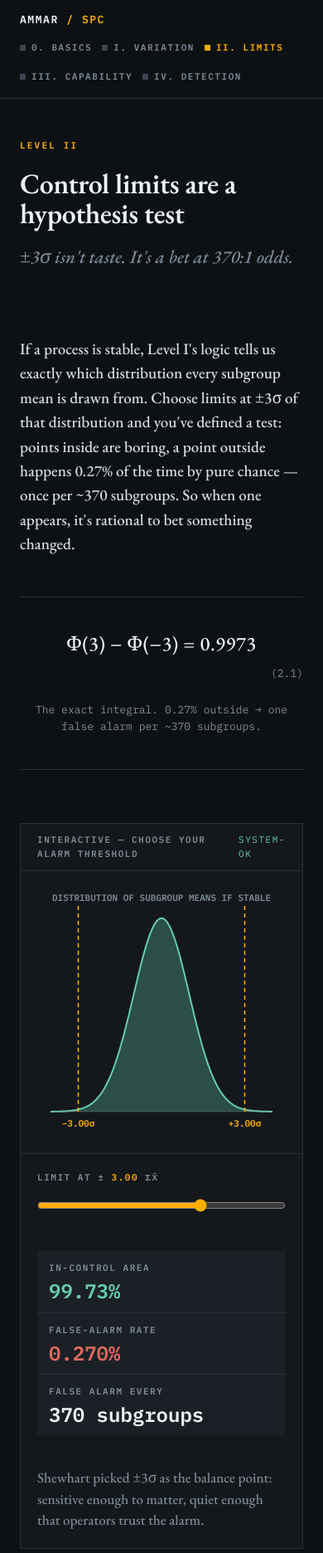
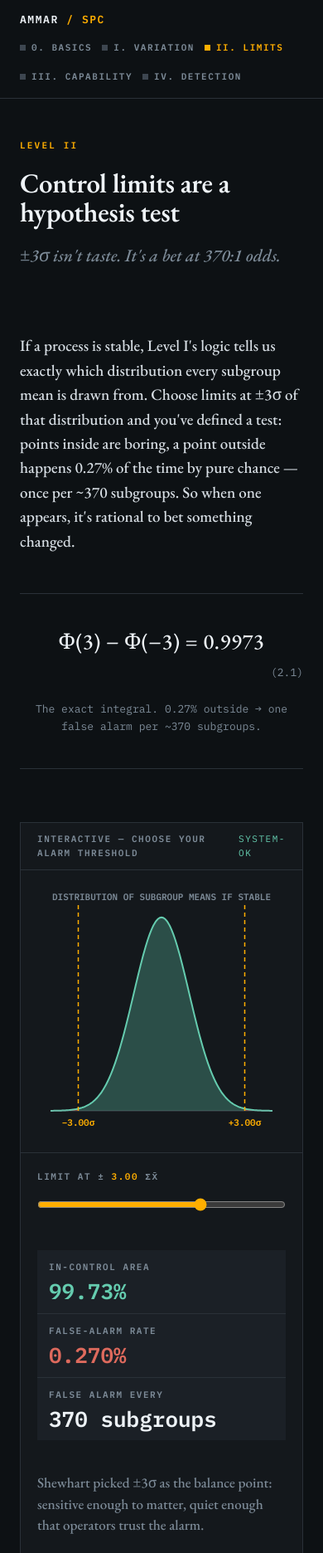
Before and after one commit to amohdnaw/spc-from-first-principles, a plain HTML site: page level-2.html in a window 390 px wide. Shown: the top 1872 px of the page at 83% size. Drawn offline with Linux system fonts and the light colour scheme.

Commit message:
fix(spc): last off-scale type on index and the five level pages
Completes the sibling audit. The off-scale-step check that found twelve items
on line-of-sight had never been run on index or level-0..4 - those only got
the fixed-chrome, measure, mono-prose and amber checks.

Fixed, all of them clamp minimums or readout values off the DESIGN.md steps:
- level-0..4: h1 clamp floor 34px -> 33px; the <=560px override for
  .dek/.sys p/.next 22px -> 21px; .tile dd readout values 24px -> 26px; the
  mobile .eq-body 24px -> 26px.
- level-0 only: .part 15px -> 16px, .stat dd 20px -> 21px.
- index: .case h3 clamp floor 23px -> 21px. My own value from the rebuild,
  same class of ad-hoc sizing this audit exists to remove.

Site-wide result at 1500px and 320px across all seven pages: ONE off-scale
element left, index's wordmark <i> inheriting the documented 18px wordmark
substitution. Zero position:fixed elements, zero horizontal overflow at 320px.

Three of my own checks were wrong and are corrected rather than obeyed:
- Measuring a paragraph in ITS OWN ch made 13px mono captions read as 71ch
  "violations". The reading column is one width: .eq and .eq-cap are both
  567px = 57ch in the body font, inside the 58-64 target. Measure in body
  characters.
- <sup>/<sub> sizes are derived from the parent, so level-4's "28px" sup was
  never authored. Excluded.
- Counting element height without subtracting padding reported every level-0
  .part as two lines at every width. It wraps at no width.

Checked for the regression class I hit on line-of-sight (bigger readout values
overflowing a narrow column): only "370 subgroups" wraps, only at 320px, and
it wrapped identically at the old 24px - pre-existing, not caused here. Left
alone; fixing it properly means moving the unit into the mono label, which is
a content edit, not a type fix.

```diff
--- a/level-2.html
+++ b/level-2.html
@@ -81,7 +81,7 @@
   header.opener{padding:88px 0 0}
   .eyebrow{font-family:var(--mono);font-size:11px;font-weight:600;letter-spacing:.2em;
     text-transform:uppercase;color:var(--accent);margin:0 0 20px}
-  h1{font-family:var(--serif);font-weight:600;font-size:clamp(34px,5.2vw,56px);
+  h1{font-family:var(--serif);font-weight:600;font-size:clamp(33px,5.2vw,56px);
     line-height:1.04;letter-spacing:-.01em;color:var(--ink-bright);margin:0 0 20px;
     max-width:20em}
   .dek{font-style:italic;font-size:26px;line-height:1.4;color:var(--ink-dim);
@@ -130,7 +130,7 @@
   .tile{background:var(--panel-high);padding:12px 14px}
   .tile dt{font-family:var(--mono);font-size:11px;font-weight:600;letter-spacing:.14em;
     text-transform:uppercase;color:var(--ink-dim);margin-bottom:6px}
-  .tile dd{margin:0;font-family:var(--mono);font-size:24px;font-weight:600;
+  .tile dd{margin:0;font-family:var(--mono);font-size:26px;font-weight:600;
     font-variant-numeric:tabular-nums;line-height:1.1}
   .tile dd.ok{color:var(--signal-ok)}
   .tile dd.alarm{color:var(--signal-alarm)}
@@ -165,12 +165,12 @@
   }
   @media(max-width:560px){
     body{font-size:19px}
-    .dek,.sys p,.next{font-size:22px}
+    .dek,.sys p,.next{font-size:21px}
     /* long formulas (Level IV's EWMA limit) blow past a 320px viewport;
        stack the reference number and let the expression wrap */
     .eq{grid-template-columns:1fr;gap:10px}
     .eq-num{justify-self:end}
-    .eq-body{font-size:24px;overflow-wrap:anywhere;line-height:1.35}
+    .eq-body{font-size:26px;overflow-wrap:anywhere;line-height:1.35}
     .rail{gap:12px;width:100%;margin-left:0}
     .nav-in{flex-wrap:wrap;gap:12px}
     /* the wrapped two-row rail would eat a quarter of a phone viewport;
```
Also changed, not shown: index.html (+1 -1 lines), level-0.html (+5 -5 lines), level-1.html (+4 -4 lines), level-3.html (+4 -4 lines), level-4.html (+4 -4 lines).
